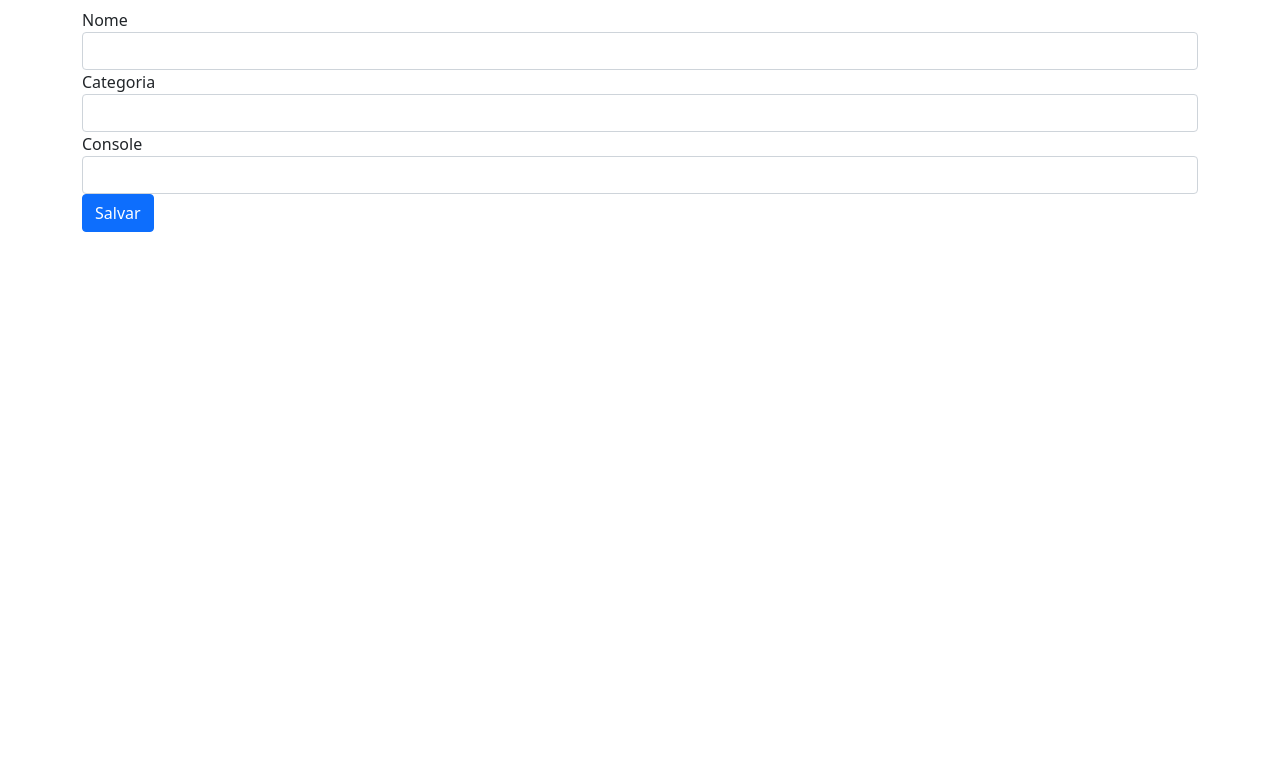
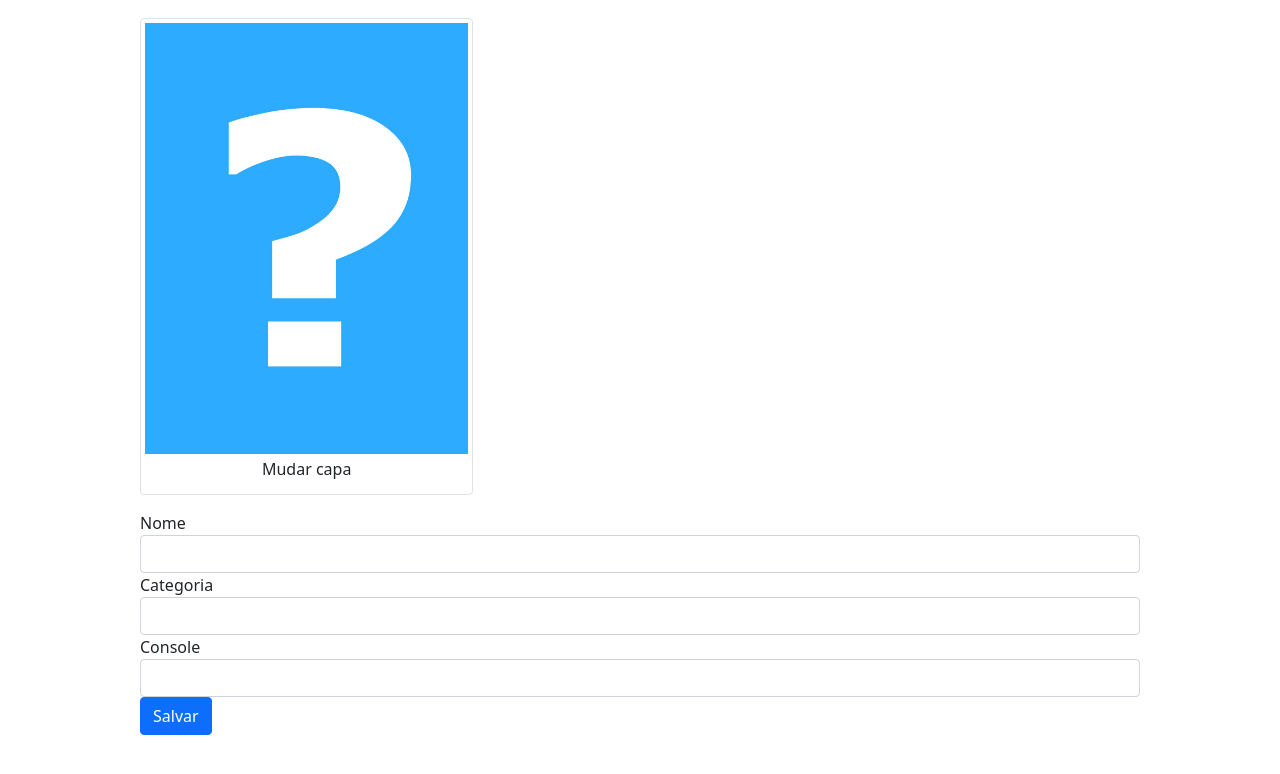
Before and after one commit to opsf/aprendendo_Flask, a Flask app: page /novo in a window 1280 px wide. Shown: the top 774 px of the page. Run offline with Flask 3, Linux system fonts and the light colour scheme; the visitor is signed in with stand-in values (Sample User, id 1); some libraries are stand-ins or nearby versions.

Commit message:
adicionando imagens no programa

```diff
--- a/config.py
+++ b/config.py
@@ -1,3 +1,5 @@
+import os
+
 SECRET_KEY='bela'
 
 SQLALCHEMY_DATABASE_URI = \
@@ -8,3 +10,5 @@ SQLALCHEMY_DATABASE_URI = \
         servidor = 'localhost',
         database = 'jogoteca'
     )
+
+UPLOAD_PATH =os.path.dirname(os.path.abspath(__file__)) + '/uploads/'
--- /dev/null
+++ b/static/app.css
@@ -0,0 +1,68 @@
+body {
+    padding-top: 10px;
+}
+
+.btn {
+    margin-bottom: 10px;
+}
+
+.container {
+    border-radius: 4px;
+    margin: auto;
+    width: 80%;
+}
+
+.little-container {
+    width: 40%;
+    margin: auto;
+}
+
+figcaption {
+    text-align: center;
+    margin: 3px auto;
+}
+
+.fileContainer {
+    overflow: hidden;
+    position: relative;
+}
+
+.fileContainer [type=file] {
+    cursor: pointer;
+    display: block;
+    font-size: 999px;
+    filter: alpha(opacity=0);
+    min-height: 100%;
+    min-width: 100%;
+    opacity: 0;
+    position: absolute;
+    right: 0;
+    text-align: right;
+    top: 0;
+}
+
+td {
+    text-align: center;
+}
+
+.formularioJogo {
+    display: flex;
+}
+
+.formularioImagem {
+    margin-right: 16px
+}
+
+.buttons {
+    margin-top: 16px
+}
+
+.inputBox {
+    width: 700px;
+}
+
+.inputsJogo {
+    width: 100%;
+    margin-left: 1em;
+    margin-bottom: 1em;
+}
--- a/templates/lista.html
+++ b/templates/lista.html
@@ -6,6 +6,7 @@
                     <th>Nome</th>
                     <th>Categoria</th>
                     <th>Console</th>
+                    <th></th>
                 </tr>
             </thead>
             <tbody>
@@ -14,6 +15,11 @@
                     <td>{{jogo.nome}}</td>
                     <td>{{jogo.categoria}}</td>
                     <td>{{jogo.console}}</td>
+                    <td>
+                        <a href="{{url_for('editar', id = jogo.id)}}">editar</a>
+                        <a href="{{url_for('deletar', id = jogo.id)}}">deletar</a>
+
+                    </td>
                 </tr>
                 {%endfor%}
             </tbody>
--- a/templates/novo.html
+++ b/templates/novo.html
@@ -1,6 +1,19 @@
 {%extends "templete.html"%}
 {%block conteudo%}
-      <form action="{{url_for('criar')}}" method="post">
+      <form action="{{url_for('criar')}}" method="post" enctype="multipart/form-data">
+
+        <figure class="img-thumbnail col-md-4">
+          <img class="img-fluid" src="{{url_for('imagem', nome_arquivo='capa_padrao.jpg')}}" >
+          <figcaption>
+            <label class="fileContainer">
+              Mudar capa
+              <input type="file" name="arquivo" accept=".jpg">
+            </label>
+          </figcaption>
+        </figure>
+
+
+
         <fieldset>
           <div class="form-group">
             <label for="nome">Nome</label>
--- a/templates/templete.html
+++ b/templates/templete.html
@@ -5,6 +5,7 @@
     <meta name="viewport" content="width=device-width, initial-scale=1">
     <title>Jogoteca</title>
     <link rel="stylesheet" href="{{url_for('static', filename='bootstrap.css')}}">
+    <link rel="stylesheet" href="{{url_for('static', filename='app.css')}}">
   </head>
   <body>
     <div class="container">
--- a/views.py
+++ b/views.py
@@ -1,4 +1,4 @@
-from flask import render_template, request, redirect, session, flash, url_for
+from flask import render_template, request, redirect, session, flash, url_for, send_from_directory
 from models import Jogos, Usuarios
 from jogoteca import app, db
 
@@ -23,12 +23,44 @@ def criar():
     categoria = request.form['categoria']
     console = request.form['console']
 
-    #jogo = Jogos.query.filter_by(nome=nome).first()
-
     novo_jogo = Jogos(nome=nome, categoria=categoria, console=console)
     db.session.add(novo_jogo)
     db.session.commit()
+
+    arquivo = request.files['arquivo']
+    upload_path = app.config['UPLOAD_PATH']
+    arquivo.save(f'{upload_path}/capa{novo_jogo.id}.jpg')
+
+
     return redirect(url_for('index'))
+
+@app.route('/editar/<int:id>')
+def editar(id):
+    if 'usuario_logado'  not in session or session["usuario_logado"]==None:
+        return redirect(url_for('login', proxima = url_for('editar')))
+    jogo = Jogos.query.filter_by(id=id).first()
+    return render_template('editar.html', titulo='Editando jogo', jogo=jogo)
+
+@app.route('/atualizar', methods=['POST',])
+def atualizar():
+    jogo = Jogos.query.filter_by(id=request.form['id']).first()
+    jogo.nome=request.form['nome']
+    jogo.categoria=request.form['categoria']
+    jogo.console=request.form['console']
+    db.session.add(jogo)
+    db.session.commit()
+    return redirect(url_for('index'))
+
+@app.route('/deletar/<int:id>')
+def deletar(id):
+    if 'usuario_logado'  not in session or session["usuario_logado"]==None:
+        return redirect(url_for('index'))
+
+    Jogos.query.filter_by(id=id).delete()
+    db.session.commit()
+
+    return redirect(url_for('index'))
+
 
 @app.route('/login')
 def login():
@@ -54,3 +86,7 @@ def logout():
     session["usuario_logado"]=None
     flash("logout efetuado com sucesso")
     return redirect(url_for('index'))
+
+@app.route('/uploads/<nome_arquivo>')
+def imagem(nome_arquivo):
+    return send_from_directory('uploads', nome_arquivo)
```
Also changed, not shown: templates/editar.html (added, +21 -0 lines), uploads/DMR_48.jpg (added), uploads/capa17.jpg (added), uploads/capa_padrao.jpg (added).
